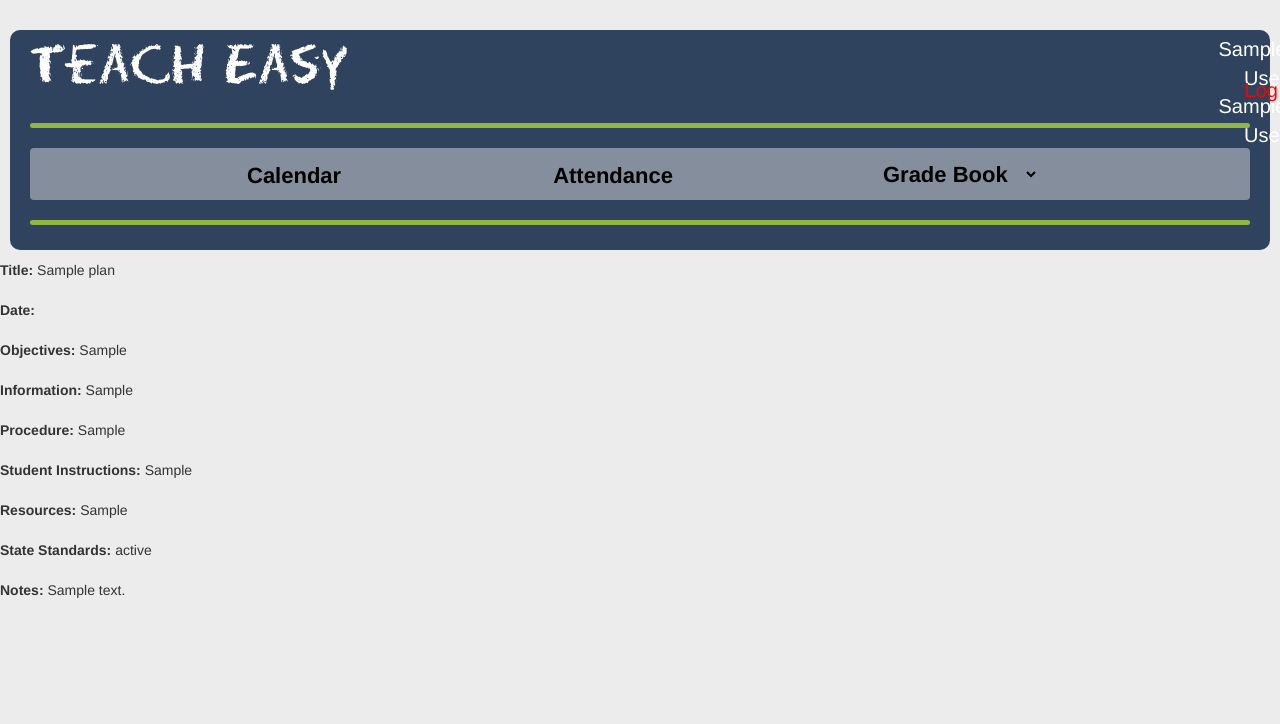
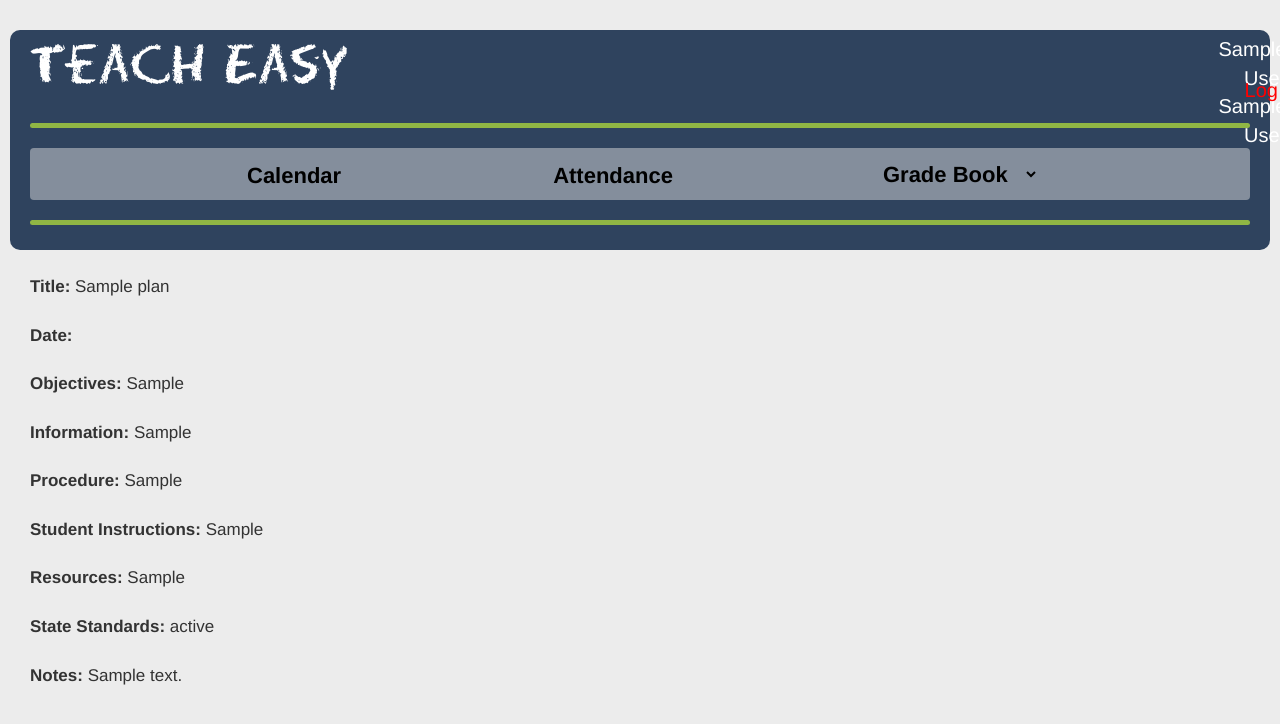
Before and after one commit to TeachEasy/Software-Engineering, a PHP site: page /lessonPlans.php in a window 1280 px wide. Shown: the top 724 px of the page. Run offline with PHP 8.4, Linux system fonts and the light colour scheme; the visitor is signed in with stand-in values (Sample User, id 1); tables that the repository leaves empty hold one stand-in row (values such as "Sample post"); data that the repository does not hold is empty.

Commit message:
Add files via upload

```diff
--- a/lessonPlans.php
+++ b/lessonPlans.php
@@ -1,12 +1,21 @@
 <?php include 'includes/header.php';?>
+
 <html>
+
 	<body>
+		<link rel="stylesheet" href="teachEasyStyle.css">
+		<div class="modal-body">
 
-	<?php
+	        <form id="insert_form" method="post">
+	        	<section class="container-fluid">
+
+		      		<div class="centerColumn">
+		      			<?php
 	//WE SHOULD REALLY BE USING PREPARED STATEMENTS FOR THIS FOR SECURITY, BUT FOR TESTING PURPOSES THIS IS OKAY
 
 	//THE RECORDS CAN BE DELETED, THE ISSETS DO NOT WORK, I DONT KNOW WHY
 	//LINES 85-107
+	echo '<link rel="stylesheet" href="teachEasyStyle.css">';
 
 	//set up the database
 	$servername = "localhost";
@@ -22,10 +31,10 @@
 
 	$result = mysqli_query($connection, $sql) or die("Bad Query: $sql");
 
+
 	//displays the lesson plan
 	while($row = mysqli_fetch_assoc($result)){
-		echo"
-				<b>Title:</b>  {$row['lesson_plan_title']} <br><br>
+		print" 	<div class =\".leftColumn\"></div><b>Title:</b>  {$row['lesson_plan_title']} <br><br>
 				<b>Date:</b> {$row['date_executed']} <br><br>
 				<b>Objectives:</b> {$row['objectives']} <br><br>
 				<b>Information:</b> {$row['information']} <br><br>
@@ -38,5 +47,14 @@
 	}
     ?>
 
+		      	</section>
+
+
+
+	        </form>
+	      </div>
+
+
+
 	</body>
 </html>
--- a/teachEasyStyle.css
+++ b/teachEasyStyle.css
@@ -40,6 +40,10 @@
 	text-align: right;
 }
 
+.centerColumn{
+	text-align: left;
+	font-size: 17px
+}
 .rightColumn{
 
 }
```
Also changed, not shown: lessonPlans2.php (+19 -18 lines).
